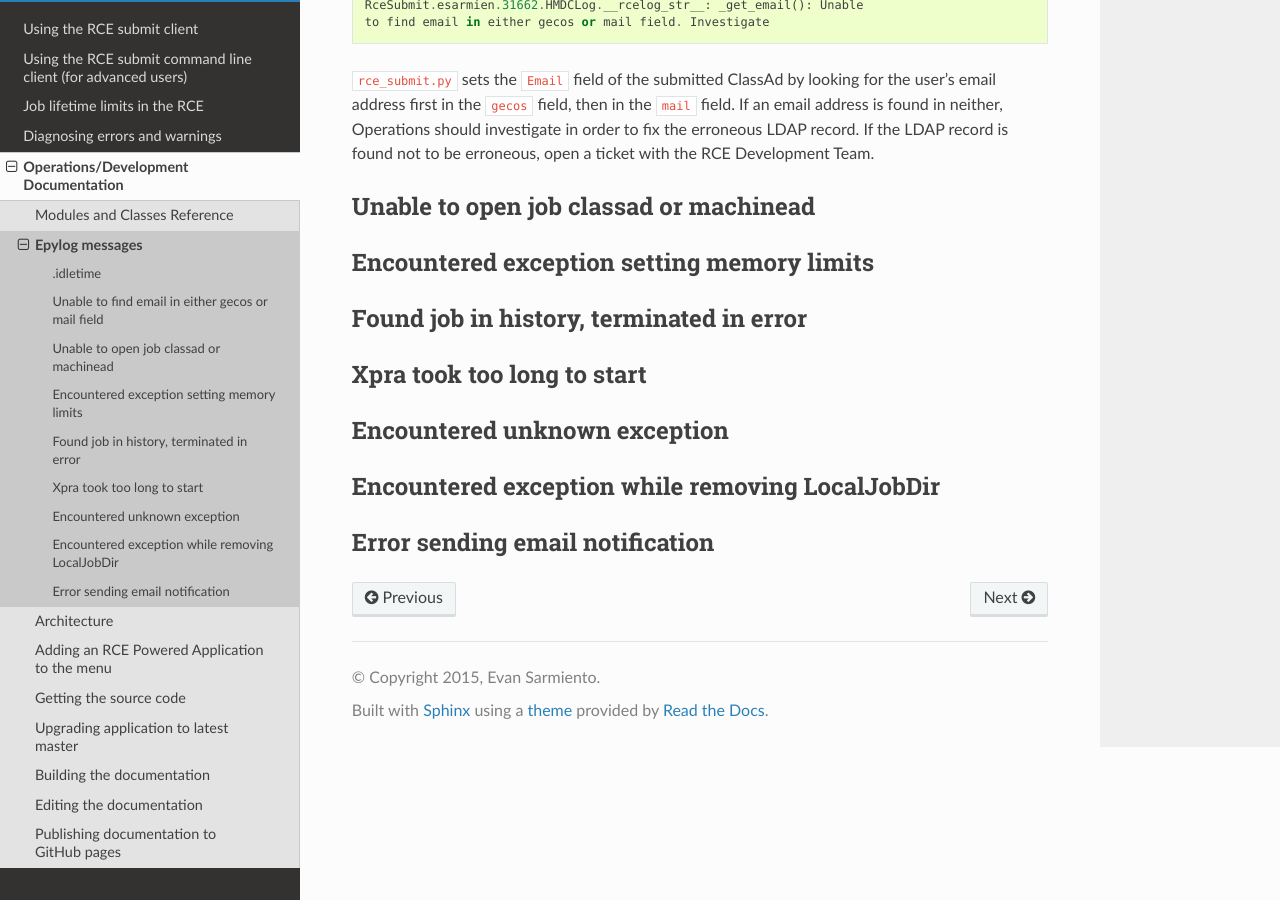
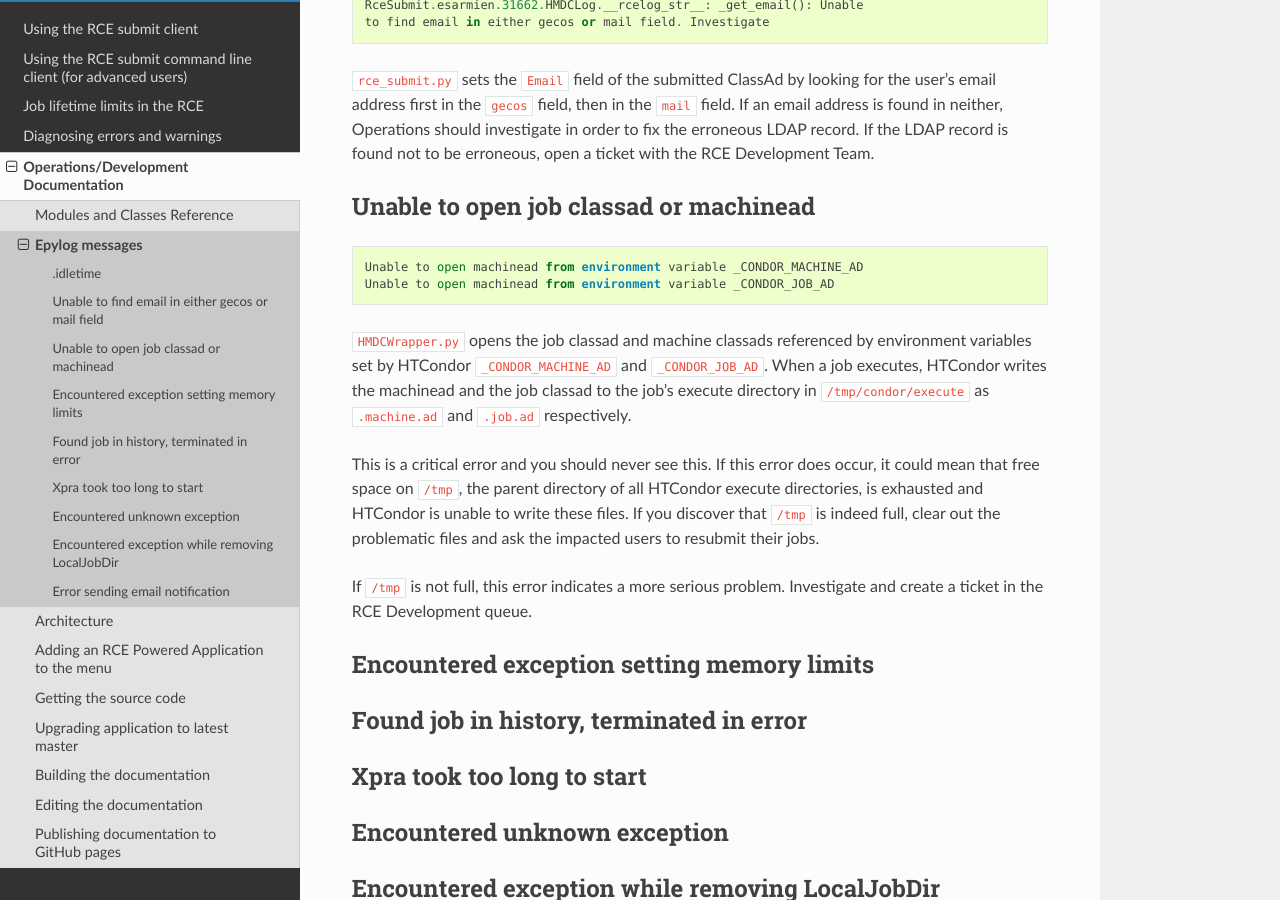
Before and after one commit to hmdc/rce-interactive-tools, a Sphinx documentation site: the page built from doc/source/development/logs.rst, in a window 1280 px wide and 900 px high, scrolled down 892 px. Built offline with Sphinx 7.4.7 and the Read the Docs theme 2.0.0, drawn with Linux system fonts in a browser that asks for light colours.

Commit message:
Adding more

```diff
--- a/doc/source/development/logs.rst
+++ b/doc/source/development/logs.rst
@@ -51,6 +51,26 @@ RCE Development Team.
 
 Unable to open job classad or machinead
 ---------------------------------------
+::
+
+  Unable to open machinead from environment variable _CONDOR_MACHINE_AD
+  Unable to open machinead from environment variable _CONDOR_JOB_AD
+
+``HMDCWrapper.py`` opens the job classad and machine classads referenced
+by environment variables set by HTCondor ``_CONDOR_MACHINE_AD`` and
+``_CONDOR_JOB_AD``. When a job executes, HTCondor writes the machinead
+and the job classad to the job's execute directory in ``/tmp/condor/execute`` as
+``.machine.ad`` and ``.job.ad`` respectively.
+
+This is a critical error and you should never see this. If this error
+does occur, it could mean that free space on ``/tmp``, the parent
+directory of all HTCondor execute directories, is exhausted and HTCondor
+is unable to write these files. If you discover that ``/tmp`` is indeed
+full, clear out the problematic files and ask the impacted users to
+resubmit their jobs.
+
+If ``/tmp`` is not full, this error indicates a more serious problem.
+Investigate and create a ticket in the RCE Development queue.
 
 Encountered exception setting memory limits
 -------------------------------------------
```
